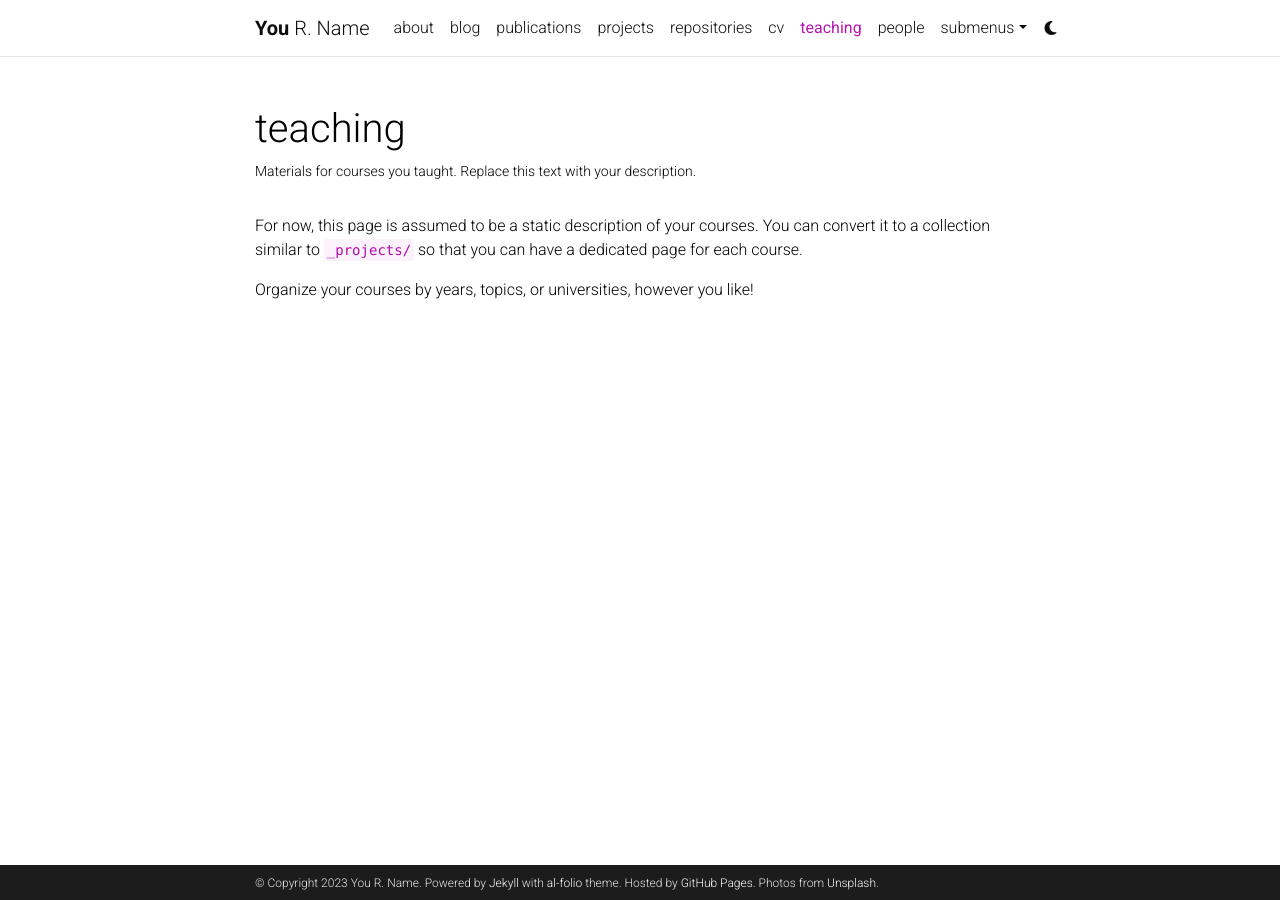
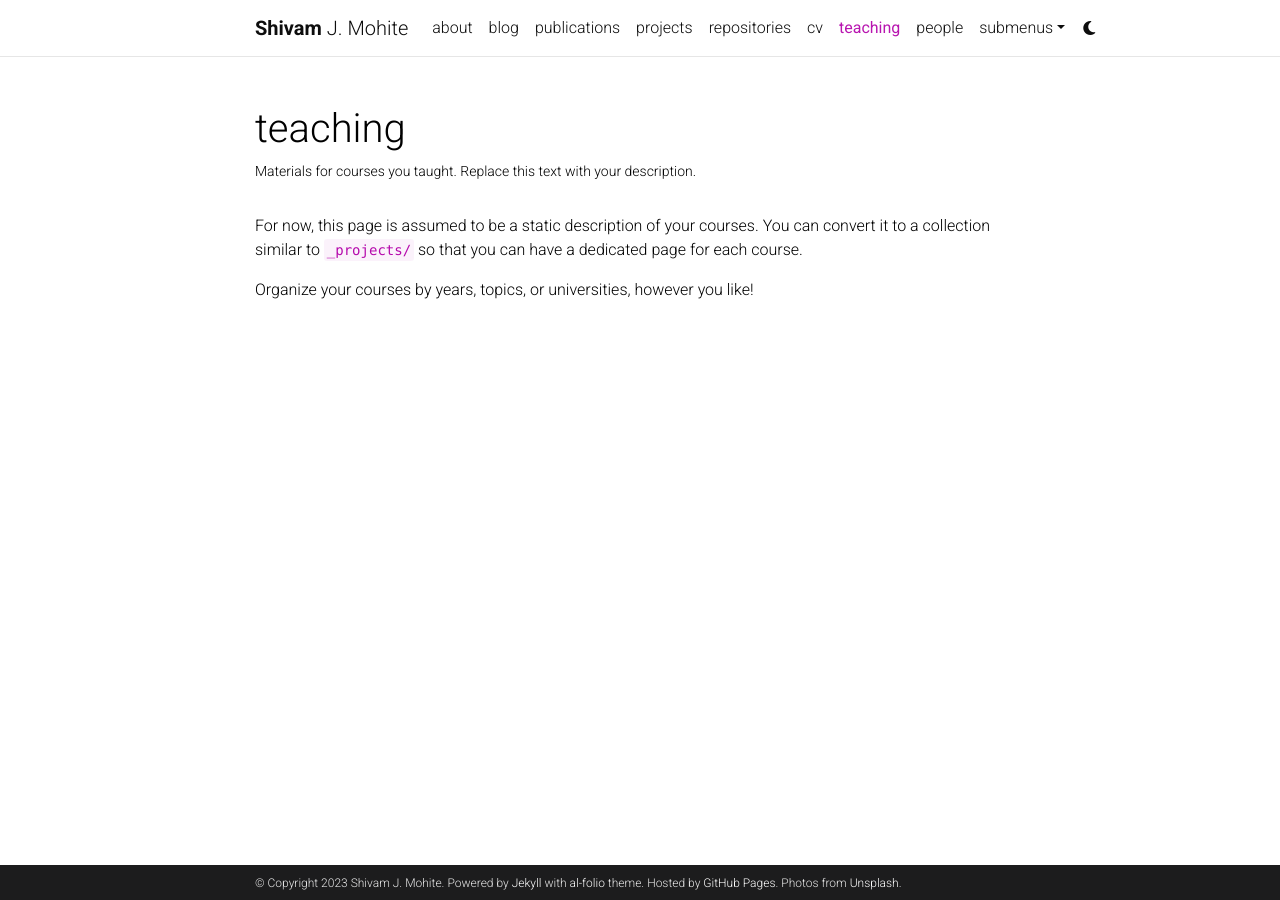
Before and after one commit to sjmohite/sjmohite.github.io, a Jekyll site: the page built from _pages/teaching.md, in a window 1280 px wide. Built offline with Jekyll 4.4.1, drawn with Linux system fonts in a browser that asks for light colours; comment, search, counter and statistics services are not loaded; a style sheet for code colours, icons or effects is not loaded.

Commit message:
Basic Setup Changes
Changed url in Config.yml file

```diff
--- a/_config.yml
+++ b/_config.yml
@@ -3,10 +3,10 @@
 # -----------------------------------------------------------------------------
 
 title: blank # the website title (if blank, full name will be used instead)
-first_name: You
-middle_name: R.
-last_name: Name
-email: you@example.com
+first_name: Shivam
+middle_name: J.
+last_name: Mohite
+email: shivam.mohite@stonybrook.edu
 description: > # the ">" symbol means to ignore newlines until "footer_text:"
   A simple, whitespace theme for academics. Based on [*folio](https://github.com/bogoli/-folio) design.
 footer_text: >
@@ -18,7 +18,7 @@
 lang: en # the language of your site (for example: en, fr, cn, ru, etc.)
 icon: ⚛️  # the emoji used as the favicon (alternatively, provide image name in /assets/img/)
 
-url: https://alshedivat.github.io # the base hostname & protocol for your site
+url: https://sjmohite.github.io # the base hostname & protocol for your site
 baseurl: /al-folio # the subpath of your site, e.g. /blog/
 last_updated: false # set to true if you want to display last updated in the footer
 impressum_path:  # set to path to include impressum link in the footer, use the same path as permalink in a page, helps to conform with EU GDPR
```
